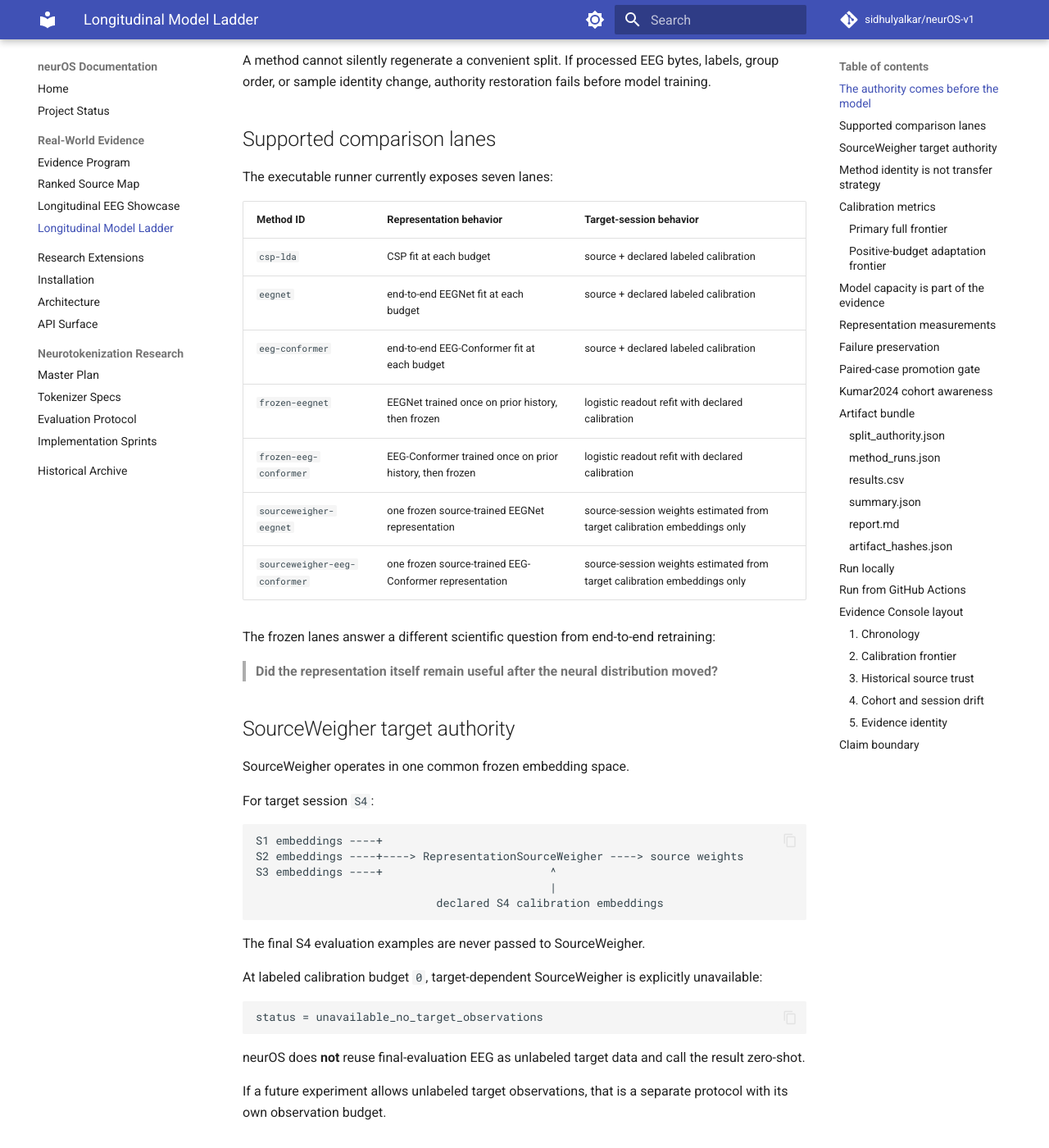
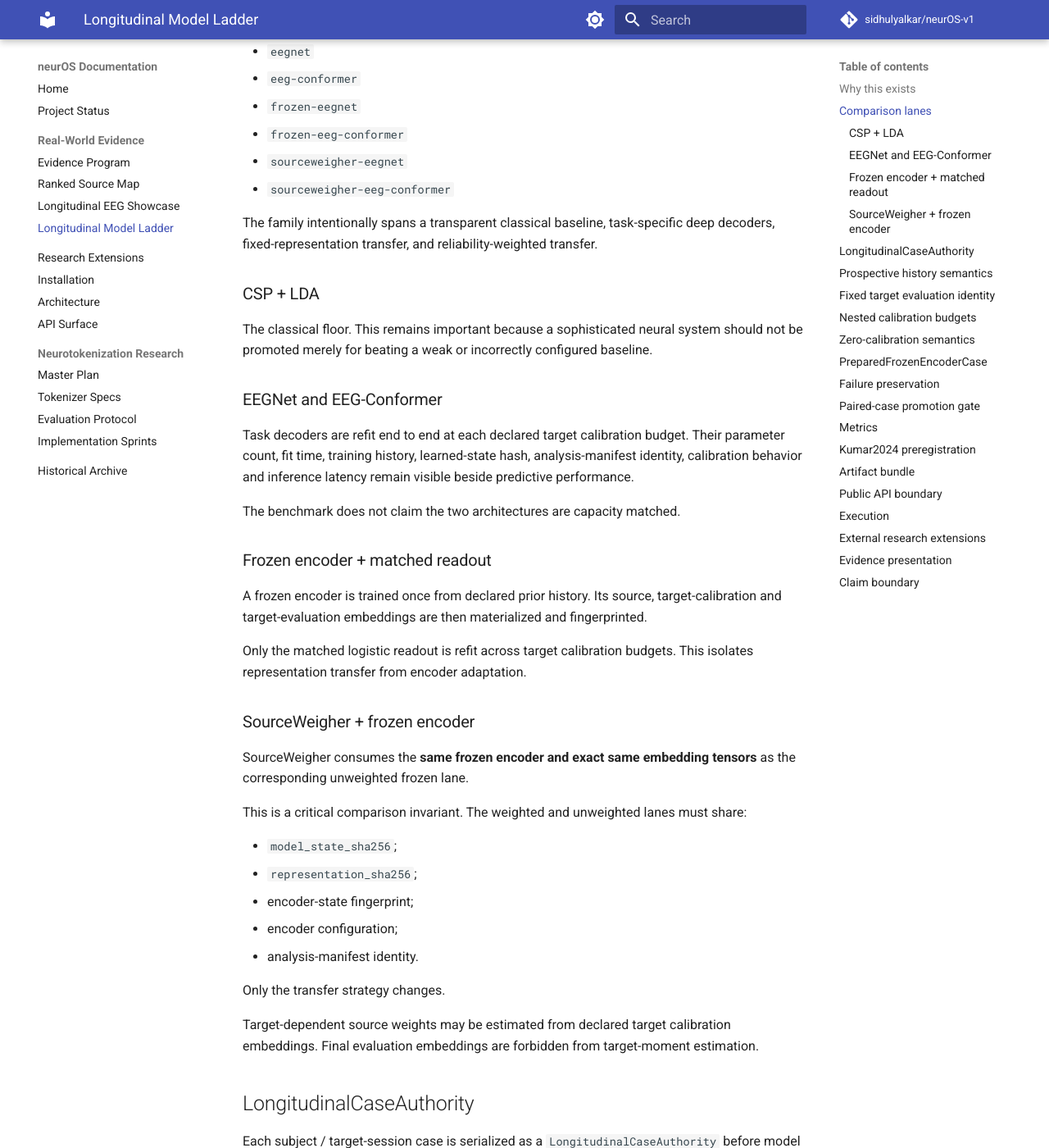
Before and after one commit to sidhulyalkar/neurOS-v1, an MkDocs documentation site: the page built from docs/LONGITUDINAL_MODEL_LADDER.md, in a window 1280 px wide and 1400 px high, scrolled down 934 px. Shown: the whole window at 82% size. Built offline with MkDocs 1.6.1 and Material for MkDocs 9.7.7, drawn with Linux system fonts in a browser that asks for light colours; comment, search, counter and statistics services are not loaded; some of the changed text lies outside the part shown.

Commit message:
docs: bind external research extensions to frozen ladder authority

````diff
--- a/docs/LONGITUDINAL_MODEL_LADDER.md
+++ b/docs/LONGITUDINAL_MODEL_LADDER.md
@@ -1,234 +1,224 @@
 # Longitudinal EEG Model Ladder
 
-The longitudinal model ladder is the first neurOS benchmark where multiple neural decoding strategies are forced to answer the **same deployment question on the same samples**.
+This document defines the authoritative multi-method longitudinal EEG comparison layer built on the prospective split and calibration authority in neurOS.
 
-The benchmark is not a model zoo. It is a controlled comparison of how much useful decoding performance survives a session shift and how much target-session calibration is required to recover it.
+The governing rule is simple:
 
-## The authority comes before the model
+> One frozen data authority, many methods.
 
-For each subject and target session, neurOS first creates a `LongitudinalCaseAuthority`.
+Every method must consume the same serialized source-history, target-calibration and final-evaluation identity. Method-specific convenience is never allowed to silently redefine the scientific question.
 
-That object freezes:
+## Why this exists
+
+A longitudinal BCI benchmark becomes misleading quickly if each model is allowed to choose a different target test set, use future sessions under a prospective claim, estimate adaptation state from final evaluation samples, or recreate nominally identical frozen encoders independently.
+
+The ladder therefore separates three identities:
+
+1. **data identity**: processed-data SHA-256 plus exact source/calibration/evaluation indices;
+2. **learned-state identity**: SHA-256 of the complete trained model state, including registered buffers;
+3. **representation identity**: SHA-256 over the exact frozen source/calibration/evaluation embedding tensors used by a downstream method.
+
+Configuration and seed are provenance. They are not substitutes for learned-state identity.
+
+## Comparison lanes
+
+The initial executable ladder supports:
+
+- `csp-lda`
+- `eegnet`
+- `eeg-conformer`
+- `frozen-eegnet`
+- `frozen-eeg-conformer`
+- `sourceweigher-eegnet`
+- `sourceweigher-eeg-conformer`
+
+The family intentionally spans a transparent classical baseline, task-specific deep decoders, fixed-representation transfer, and reliability-weighted transfer.
+
+### CSP + LDA
+
+The classical floor. This remains important because a sophisticated neural system should not be promoted merely for beating a weak or incorrectly configured baseline.
+
+### EEGNet and EEG-Conformer
+
+Task decoders are refit end to end at each declared target calibration budget. Their parameter count, fit time, training history, learned-state hash, analysis-manifest identity, calibration behavior and inference latency remain visible beside predictive performance.
+
+The benchmark does not claim the two architectures are capacity matched.
+
+### Frozen encoder + matched readout
+
+A frozen encoder is trained once from declared prior history. Its source, target-calibration and target-evaluation embeddings are then materialized and fingerprinted.
+
+Only the matched logistic readout is refit across target calibration budgets. This isolates representation transfer from encoder adaptation.
+
+### SourceWeigher + frozen encoder
+
+SourceWeigher consumes the **same frozen encoder and exact same embedding tensors** as the corresponding unweighted frozen lane.
+
+This is a critical comparison invariant. The weighted and unweighted lanes must share:
+
+- `model_state_sha256`;
+- `representation_sha256`;
+- encoder-state fingerprint;
+- encoder configuration;
+- analysis-manifest identity.
+
+Only the transfer strategy changes.
+
+Target-dependent source weights may be estimated from declared target calibration embeddings. Final evaluation embeddings are forbidden from target-moment estimation.
+
+## LongitudinalCaseAuthority
+
+Each subject / target-session case is serialized as a `LongitudinalCaseAuthority` before model fitting.
+
+The authority binds:
+
+- subject identity;
+- target session;
+- observed chronology;
+- source-history indices;
+- ordered target calibration indices;
+- immutable final evaluation indices;
+- processed-data SHA-256;
+- partition fingerprint;
+- calibration fingerprint;
+- case fingerprint;
+- dataset-specific metadata such as original protocol/cohort.
+
+A method restores and validates that authority before fitting. Changed processed EEG bytes, sample order, labels, grouping metadata or case identity fail before a model is trained.
+
+## Prospective history semantics
+
+The default evidence question is prospective next-session transfer.
+
+For held-out target session `S_k`, only sessions observed before `S_k` may enter the source history. Later sessions are future-excluded.
+
+A conventional all-other-session analysis may still be useful as a secondary symmetric benchmark, but it must not be narrated as prospective evidence.
+
+## Fixed target evaluation identity
+
+For each target session, neurOS creates one deterministic balanced calibration pool and one immutable final evaluation set.
+
+Increasing the calibration budget changes only how much of the calibration pool a method may use. The final evaluation indices never move.
+
+This avoids an especially common source of false calibration gains: testing larger-budget models on a smaller or easier remainder of the same held-out session.
+
+## Nested calibration budgets
+
+Calibration examples are deterministic and nested per class.
+
+If the budgets are:
 
 ```text
-prior source indices
-        |
-        +----------------------+
-                               |
-target session                 |
-  +--> ordered calibration pool|
-  +--> immutable final eval    |
-                               v
-                    LongitudinalCaseAuthority
-                               |
-                 processed-data SHA-256
-                 partition fingerprint
-                 calibration fingerprint
-                 exact integer indices
-                               |
-          +--------------------+--------------------+
-          |                    |                    |
-        CSP+LDA              EEGNet          EEG-Conformer
-          |                    |                    |
-          +--------- frozen representation lanes --+
-                               |
-                         SourceWeigher
+0, 1, 2, 5, 10
 ```
 
-Every method restores and validates that authority before fitting.
+the budget-2 set must contain the budget-1 examples, the budget-5 set must contain budget 2, and so on.
 
-A method cannot silently regenerate a convenient split. If processed EEG bytes, labels, group order, or sample identity change, authority restoration fails before model training.
+The resulting frontier measures the marginal value of additional labeled target calibration under a fixed final evaluation identity.
 
-## Supported comparison lanes
+## Zero-calibration semantics
 
-The executable runner currently exposes seven lanes:
+Target-independent methods can report budget 0.
 
-| Method ID | Representation behavior | Target-session behavior |
-| --- | --- | --- |
-| `csp-lda` | CSP fit at each budget | source + declared labeled calibration |
-| `eegnet` | end-to-end EEGNet fit at each budget | source + declared labeled calibration |
-| `eeg-conformer` | end-to-end EEG-Conformer fit at each budget | source + declared labeled calibration |
-| `frozen-eegnet` | EEGNet trained once on prior history, then frozen | logistic readout refit with declared calibration |
-| `frozen-eeg-conformer` | EEG-Conformer trained once on prior history, then frozen | logistic readout refit with declared calibration |
-| `sourceweigher-eegnet` | one frozen source-trained EEGNet representation | source-session weights estimated from target calibration embeddings only |
-| `sourceweigher-eeg-conformer` | one frozen source-trained EEG-Conformer representation | source-session weights estimated from target calibration embeddings only |
+A target-dependent SourceWeigher lane is explicitly unavailable at budget 0 because no legal target calibration observations exist. neurOS does not substitute final evaluation examples as unlabeled target observations.
 
-The frozen lanes answer a different scientific question from end-to-end retraining:
+This produces two frontier summaries:
 
-> **Did the representation itself remain useful after the neural distribution moved?**
+- **full calibration-frontier AUC**, only for methods genuinely defined from zero calibration onward;
+- **positive-budget adaptation AUC**, for methods whose adaptation begins only after target calibration becomes available.
 
-## SourceWeigher target authority
+An unavailable zero-calibration point is not a failure.
 
-SourceWeigher operates in one common frozen embedding space.
+## PreparedFrozenEncoderCase
 
-For target session `S4`:
+Frozen representation work is prepared once per case, encoder architecture and seed.
 
-```text
-S1 embeddings ----+
-S2 embeddings ----+----> RepresentationSourceWeigher ----> source weights
-S3 embeddings ----+                         ^
-                                            |
-                           declared S4 calibration embeddings
-```
+The prepared state contains:
 
-The final S4 evaluation examples are never passed to SourceWeigher.
+- the trained encoder;
+- complete model-state SHA-256;
+- exact source embeddings;
+- exact ordered target-calibration embeddings;
+- exact final-evaluation embeddings;
+- representation SHA-256;
+- encoder configuration and parameter count;
+- training history;
+- mechanistic-analysis manifest identity;
+- representation-geometry summaries.
 
-At labeled calibration budget `0`, target-dependent SourceWeigher is explicitly unavailable:
+Downstream frozen and SourceWeigher methods reuse that object rather than independently retraining nominally identical encoders.
 
-```text
-status = unavailable_no_target_observations
-```
-
-neurOS does **not** reuse final-evaluation EEG as unlabeled target data and call the result zero-shot.
-
-If a future experiment allows unlabeled target observations, that is a separate protocol with its own observation budget.
-
-## Method identity is not transfer strategy
-
-The evidence schema keeps these concepts separate.
-
-For example:
-
-```text
-method_id = sourceweigher-eegnet
-strategy  = sourceweigher-mean
-encoder   = eegnet
-```
-
-and:
-
-```text
-method_id = sourceweigher-eeg-conformer
-strategy  = sourceweigher-mean
-encoder   = eeg-conformer
-```
-
-This prevents aggregation from collapsing two distinct encoders merely because they use the same transfer algorithm.
-
-## Calibration metrics
-
-### Primary full frontier
-
-For methods genuinely defined at zero target calibration, the preregistered Kumar comparison uses:
-
-```text
-0, 1, 2, 5, 10 labeled examples / class
-```
-
-and computes normalized area under the balanced-accuracy calibration frontier.
-
-```text
-balanced accuracy
-^
-|                      *
-|                 *----
-|            *----
-|       *----
-|  *----
-+------------------------------> labels / class
-   0   1   2      5        10
-```
-
-This rewards useful zero/few-shot behavior rather than only the largest-budget endpoint.
-
-### Positive-budget adaptation frontier
-
-Target-dependent SourceWeigher is not defined at zero calibration. neurOS therefore reports a **separate secondary AUC over strictly positive budgets**.
-
-This allows adaptation strategies to be compared without manufacturing a zero-calibration operating point.
-
-The two metrics are never silently mixed.
-
-## Model capacity is part of the evidence
-
-EEGNet and EEG-Conformer are not capacity-matched architectures.
-
-The evidence rows therefore record:
-
-- resolved model configuration;
-- model seed;
-- parameter count;
-- fit wall-clock;
-- inference latency per trial;
-- analysis-manifest fingerprint;
-- training history;
-- representation geometry.
-
-A larger contextual model beating a compact reference model is not automatically evidence that attention is the causal reason for the gain.
-
-## Representation measurements
-
-Task decoders expose stable `encode(...)` representations. The ladder records representation-health measurements such as:
-
-- effective rank;
-- feature variance;
-- mean representation norm;
-- mean pairwise cosine / anisotropy proxy.
-
-These measurements are supplementary to task performance. They help identify whether cross-session failure comes with representation collapse, excessive domain-specific structure, or a change in representation geometry.
-
-Later phases can add frozen-authority:
-
-- session leakage probes;
-- cross-session CKA;
-- channel/montage perturbation tests;
-- mechanistic intervention replication.
-
-Those analyses should reuse the same serialized case authority rather than inventing new test examples.
+This is what makes weighted-vs-unweighted transfer a clean intervention on the transfer policy rather than an uncontrolled comparison between two separately trained networks.
 
 ## Failure preservation
 
-A method crash is not deleted from the study.
+Method failures are part of the evidence record.
 
-For a failed method/case/seed, neurOS emits explicit failed rows for every requested calibration budget:
+For every requested method, case and calibration budget, the result surface must contain a row. Rows may be:
 
-```text
-status = failed
-failure_reason = <exception type and message>
-```
+- successful;
+- expected unavailable under declared method semantics;
+- failed with an explicit error.
 
-Structural authority failures abort the study because they invalidate the comparison itself.
+A failed method cannot disappear from an aggregate plot.
 
-Method-level failures remain in the artifact so aggregate plots cannot improve by silently discarding difficult subject/session cases.
+Structural authority failures are more severe: if data identity, chronology, partition identity or processed-data fingerprint no longer match the frozen authority, the study aborts rather than emitting a degraded comparison.
 
 ## Paired-case promotion gate
 
-For every method, neurOS audits whether each supported calibration budget contains the same frozen subject/session cases.
+A descriptive bundle is promotion-ready only if:
 
-SourceWeigher's supported set excludes budget `0` by design. Other methods must retain the same cases across the full requested frontier.
+1. no requested method rows failed;
+2. no unexpected unavailable rows exist;
+3. every method retains the same subject/session case membership across every budget it claims to support.
 
-A descriptive bundle is promotion-ready only when:
+SourceWeigher budget 0 is the only expected unavailable point in the initial ladder.
 
-1. there are no method failure rows;
-2. there are no unexpected unavailable rows;
-3. each method has identical case membership across all budgets it claims to support.
+This prevents an apparently stronger high-budget curve from being produced by silently losing difficult cases.
 
-This is a software/evidence gate, not statistical significance.
+## Metrics
 
-## Kumar2024 cohort awareness
+Per-method evidence should include, where applicable:
 
-Kumar2024 contains two original training/adaptation protocols:
+- balanced accuracy;
+- accuracy;
+- ROC-AUC;
+- expected calibration error;
+- Brier score;
+- negative log-likelihood;
+- fit wall-clock time;
+- trial inference latency;
+- parameter count;
+- resolved model configuration;
+- training history;
+- model seed;
+- learned-state SHA-256;
+- representation SHA-256;
+- analysis-manifest fingerprint;
+- representation geometry;
+- exact authority/partition/calibration fingerprints.
 
-- MOABB subjects 1–9: `GR`;
-- MOABB subjects 10–18: `PAR`.
+No single metric is the product claim.
 
-The model-ladder result bundle therefore carries `original_protocol` in every case and emits three descriptive views:
+For BCI productization, one of the most economically legible summaries is **calibration saved**: how many labeled target trials are required to reach a declared performance/reliability operating point.
 
-```text
-pooled frontier
-GR frontier
-PAR frontier
-```
+## Kumar2024 preregistration
 
-It also emits target-session-index summaries.
+For Kumar2024, the ladder preserves the dataset's original `GR` / `PAR` protocol grouping in every case authority and result row.
 
-This prevents decoder adaptation from being confused with the different original participant training histories.
+Reports should include:
 
-Promoted statistical inference follows Issue #27 and must account for repeated sessions within participant rather than treating every subject-session case as independent.
+- pooled descriptive summaries;
+- cohort-specific summaries;
+- target-session summaries;
+- full-frontier AUC where defined;
+- positive-budget adaptation AUC.
+
+Repeated sessions from one participant are not independent biological replicates. Promoted inferential claims must account for that hierarchy rather than treating every session row as a separate subject.
 
 ## Artifact bundle
 
-A model-ladder study emits:
+A complete ladder execution emits:
 
 ```text
 study_manifest.json
@@ -240,123 +230,56 @@ report.md
 artifact_hashes.json
 ```
 
-### `split_authority.json`
+`artifact_hashes.json` binds the machine-readable result surfaces. The human report is rendered from those same rows rather than maintained as an independent narrative source of truth.
 
-This is the central scientific authority.
+## Public API boundary
 
-It contains each case's:
+Scientific ladder logic is package-owned.
 
-- dataset identity;
-- history policy;
-- observed chronology;
-- source group values;
-- held-out group;
-- source indices;
-- ordered calibration indices by class;
-- immutable evaluation indices;
-- processed-data SHA-256;
-- partition fingerprint;
-- calibration-split fingerprint;
-- authority fingerprint;
-- case metadata such as Kumar GR/PAR identity.
+The CLI should remain primarily responsible for:
 
-### `method_runs.json`
+- collecting a supported dataset through its upstream adapter;
+- creating/restoring frozen authority;
+- selecting declared method configurations;
+- writing evidence artifacts.
 
-Preserves resolved method requests and method-level result manifests, including encoder configuration, parameter counts, training time, and failures.
+Core public contracts include:
 
-### `results.csv`
+- `LongitudinalCaseAuthority`;
+- `PreparedFrozenEncoderCase`;
+- method specifications;
+- `LadderRuntimeConfig`;
+- `run_ladder_method(...)`;
+- paired case-set helpers;
+- calibration-frontier summaries;
+- report/artifact generation.
 
-This is the flat Evidence Console table. Every row is traceable back to one frozen authority.
+This keeps the scientific comparison reusable outside one script.
 
-### `summary.json`
+## Execution
 
-Contains:
-
-- seed-averaged budget summaries;
-- cohort summaries;
-- target-session summaries;
-- full-frontier AUC;
-- positive-budget adaptation AUC;
-- paired case-set audits;
-- failure/unavailable counts;
-- descriptive promotion-gate state.
-
-### `report.md`
-
-A human-readable view rendered from the machine-readable result bundle.
-
-### `artifact_hashes.json`
-
-SHA-256 identities for every preceding artifact.
-
-## Run locally
-
-Install the complete ladder profile:
-
-```bash
-python -m pip install -e packages/neuros-core
-python -m pip install -e "packages/neuros-models[pytorch]"
-python -m pip install -e packages/neuros-sourceweigher
-python -m pip install -e "packages/neuros-foundation[evidence,ladder]"
-```
-
-Then run a small provenance pilot:
+The public study runner is:
 
 ```bash
 python scripts/evidence/run_moabb_model_ladder.py \
   --dataset kumar2024 \
-  --subjects 1,10 \
+  --subjects 1,2,3 \
+  --budgets 0,1,2,5,10 \
   --methods csp-lda,eegnet,eeg-conformer,frozen-eegnet,frozen-eeg-conformer,sourceweigher-eegnet,sourceweigher-eeg-conformer \
-  --model-seeds 101 \
-  --budgets 0,1,2,5,10 \
-  --history-policy prior \
-  --split-seed 2026 \
-  --output evidence/kumar2024-pilot
+  --output evidence/kumar2024-model-ladder
 ```
 
-The first real run should remain a provenance pilot. Do not increase model seeds or scale all participants until the complete artifact has been manually inspected.
+The corresponding GitHub Actions study workflow is manual only. Large public datasets are never downloaded as a normal push/PR side effect.
 
-## Run from GitHub Actions
+## External research extensions
 
-Use the manual workflow:
+External research packages, including the documented QuantumBCI extension, must reuse the same frozen `LongitudinalCaseAuthority` and evidence identities if they join this comparison. An extension may add a method lane, mechanism analysis, or resource accounting, but it may not create a second hidden split/calibration authority and still claim a matched comparison.
 
-```text
-neurOS longitudinal EEG model ladder
-```
+This keeps external experiments interoperable with neurOS Evidence without making those projects dependencies of the core runtime.
 
-It is `workflow_dispatch` only. Normal pushes and pull requests never download large public datasets.
+## Evidence presentation
 
-The workflow records Python, pip, Git and requested-method identity, executes the real MOABB study, verifies the emitted SHA-256 hashes and authority list, and uploads the evidence bundle as a GitHub artifact.
-
-## Evidence Console layout
-
-The recommended public console is five linked views.
-
-### 1. Chronology
-
-```text
-history -------- history -------- TARGET -------- future excluded
-                                  |     |
-                            calibration eval
-```
-
-### 2. Calibration frontier
-
-Show all methods and every operating point, not only the best endpoint.
-
-Methods without a legal zero-calibration point should begin where their declared target-observation requirement begins.
-
-### 3. Historical source trust
-
-For SourceWeigher, render source-session weights, ESS, entropy, residual and sensitivity diagnostics beside the target session.
-
-### 4. Cohort and session drift
-
-Provide pooled, GR, PAR and target-session-index views without changing the underlying result authority.
-
-### 5. Evidence identity
-
-Always keep visible:
+A public result should keep the following identities visually adjacent to the performance curve:
 
 ```text
 dataset/version
````
